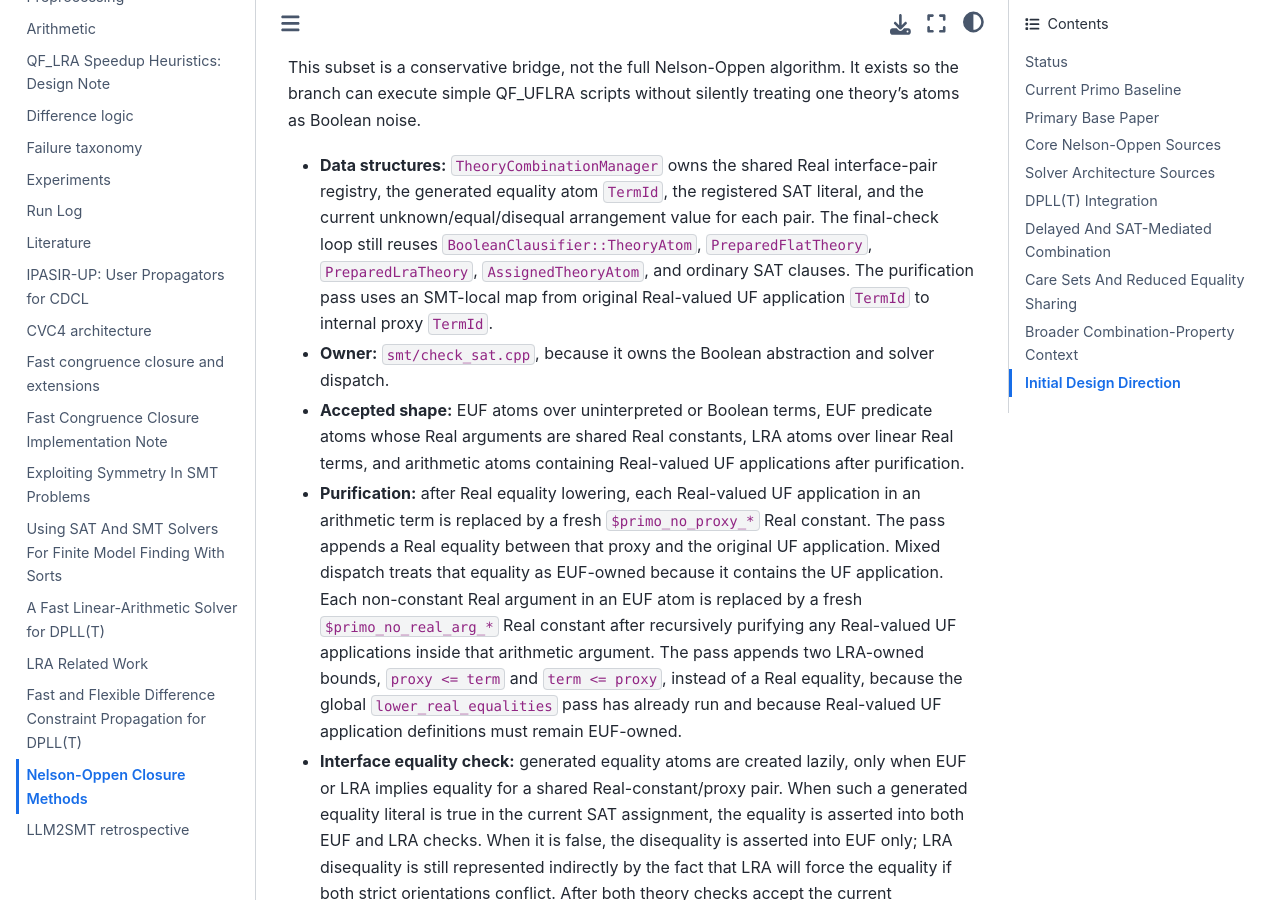
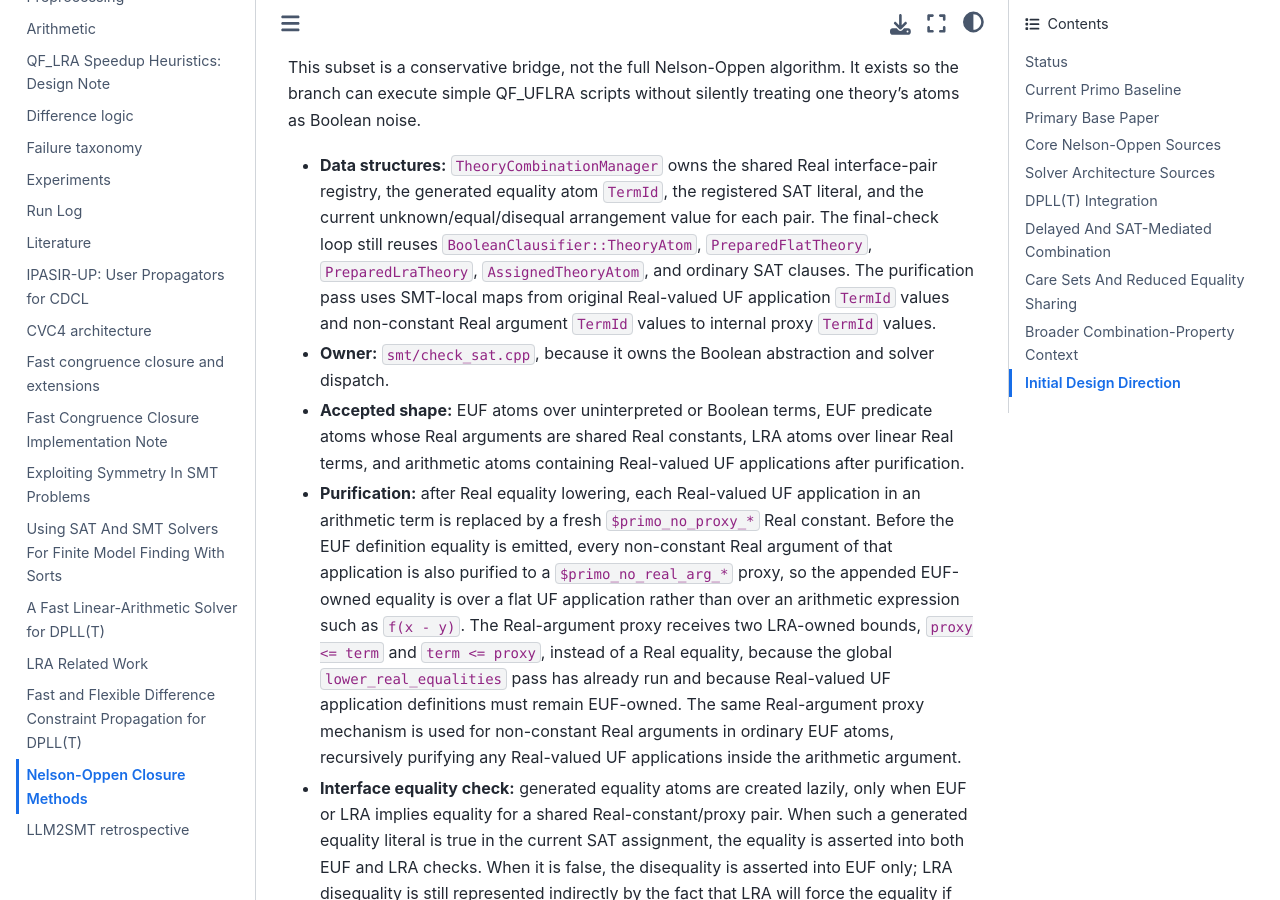
Before and after one commit to primo-solver/primo, a Jupyter Book: the page built from docs/papers/nelson-oppen-closure-methods.md, in a window 1280 px wide and 900 px high, scrolled down 8668 px. Built offline with Jupyter Book 1.0.4 settings and Sphinx 7.4.7 and the Sphinx Book theme 1.1.4, drawn with Linux system fonts in a browser that asks for light colours.

Commit message:
Purify QF_UFLRA Real application arguments

```diff
--- a/docs/papers/nelson-oppen-closure-methods.md
+++ b/docs/papers/nelson-oppen-closure-methods.md
@@ -347,9 +347,9 @@ treating one theory's atoms as Boolean noise.
   SAT literal, and the current unknown/equal/disequal arrangement value for
   each pair. The final-check loop still reuses
   `BooleanClausifier::TheoryAtom`, `PreparedFlatTheory`, `PreparedLraTheory`,
-  `AssignedTheoryAtom`, and ordinary SAT clauses. The purification pass uses an
-  SMT-local map from original Real-valued UF application `TermId` to internal
-  proxy `TermId`.
+  `AssignedTheoryAtom`, and ordinary SAT clauses. The purification pass uses
+  SMT-local maps from original Real-valued UF application `TermId` values and
+  non-constant Real argument `TermId` values to internal proxy `TermId` values.
 - **Owner:** `smt/check_sat.cpp`, because it owns the Boolean abstraction and
   solver dispatch.
 - **Accepted shape:** EUF atoms over uninterpreted or Boolean terms, EUF
@@ -358,15 +358,17 @@ treating one theory's atoms as Boolean noise.
   after purification.
 - **Purification:** after Real equality lowering, each Real-valued UF
   application in an arithmetic term is replaced by a fresh `$primo_no_proxy_*`
-  Real constant. The pass appends a Real equality between that proxy and the
-  original UF application. Mixed dispatch treats that equality as EUF-owned
-  because it contains the UF application. Each non-constant Real argument in an
-  EUF atom is replaced by a fresh `$primo_no_real_arg_*` Real constant after
-  recursively purifying any Real-valued UF applications inside that arithmetic
-  argument. The pass appends two LRA-owned bounds, `proxy <= term` and
-  `term <= proxy`, instead of a Real equality, because the global
-  `lower_real_equalities` pass has already run and because Real-valued UF
-  application definitions must remain EUF-owned.
+  Real constant. Before the EUF definition equality is emitted, every
+  non-constant Real argument of that application is also purified to a
+  `$primo_no_real_arg_*` proxy, so the appended EUF-owned equality is over a
+  flat UF application rather than over an arithmetic expression such as
+  `f(x - y)`. The Real-argument proxy receives two LRA-owned bounds,
+  `proxy <= term` and `term <= proxy`, instead of a Real equality, because the
+  global `lower_real_equalities` pass has already run and because Real-valued
+  UF application definitions must remain EUF-owned. The same Real-argument
+  proxy mechanism is used for non-constant Real arguments in ordinary EUF atoms,
+  recursively purifying any Real-valued UF applications inside the arithmetic
+  argument.
 - **Interface equality check:** generated equality atoms are created lazily,
   only when EUF or LRA implies equality for a shared Real-constant/proxy pair.
   When such a generated equality literal is true in the current SAT assignment,
```
Also changed, not shown: docs/architecture.md (+9 -6 lines), docs/arithmetic.md (+14 -8 lines), docs/debugging.md (+7 -6 lines), 2 other files.
